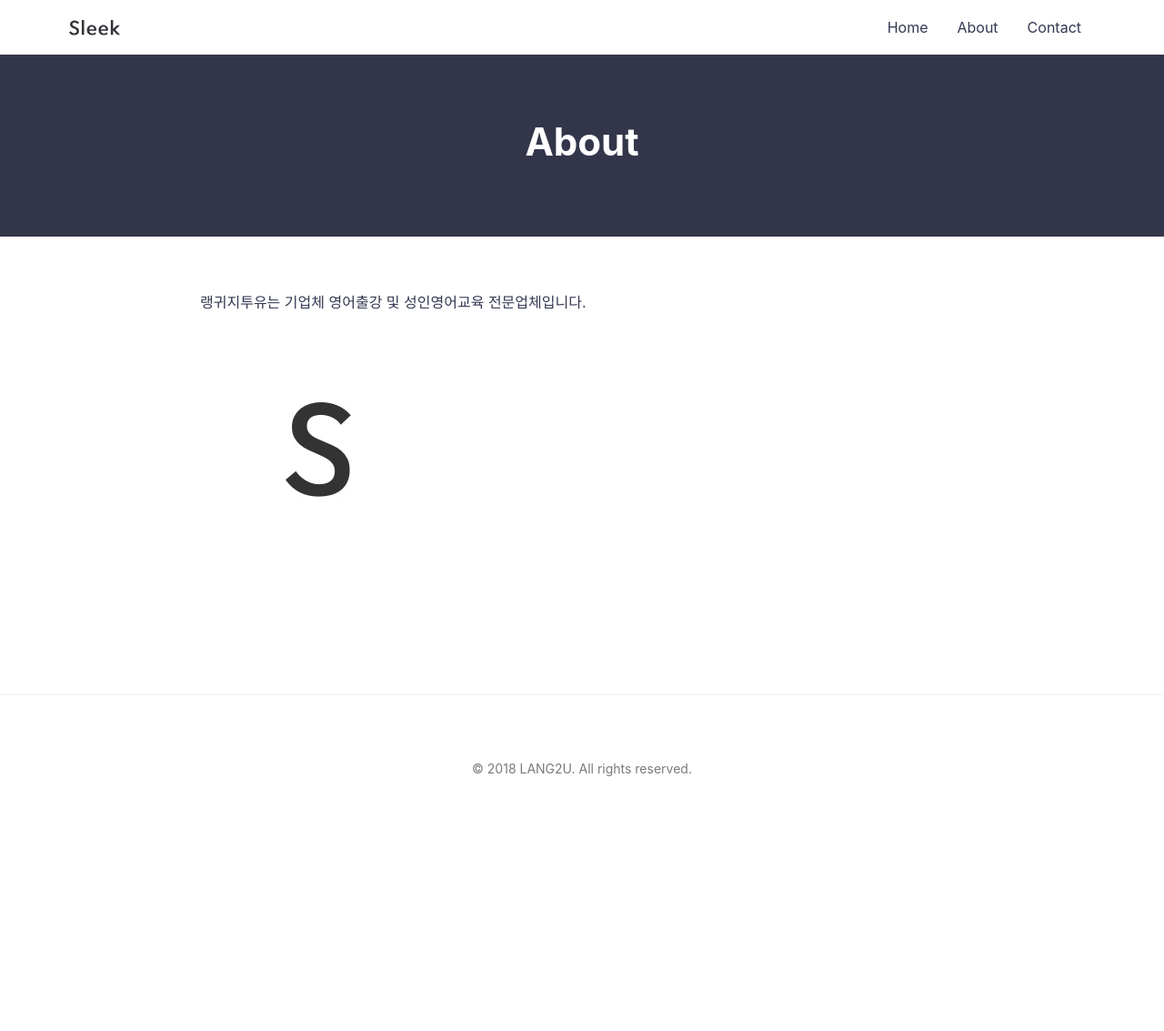
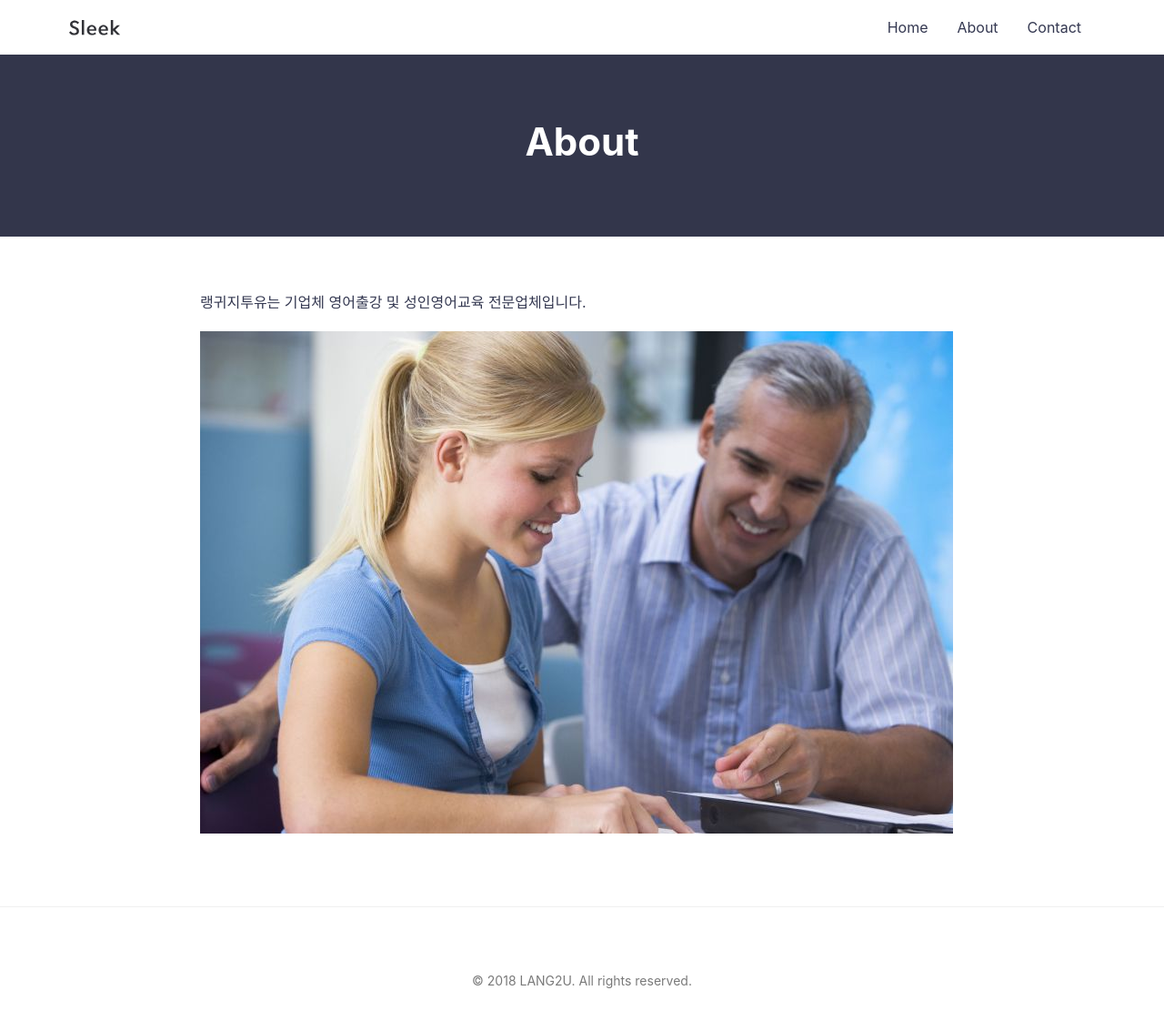
Before and after one commit to lang2u/lang2u.github.io, a Jekyll site: the page built from about.md, in a window 1280 px wide. Shown: the whole page at 91% size. Built offline with Jekyll 4.4.1, drawn with Linux system fonts in a browser that asks for light colours; before the commit the page ends 900 px from its top, so only the background shows below that.

```diff
--- a/about.md
+++ b/about.md
@@ -6,4 +6,4 @@
 
 랭귀지투유는  기업체 영어출강 및 성인영어교육 전문업체입니다.
 
-![alt text](/assets/img/favicon.jpg )
+![alt text](/assets/img/about/private_tutoring.jpg )
```
Also changed, not shown: assets/img/about/private_tutoring.jpg (added).
